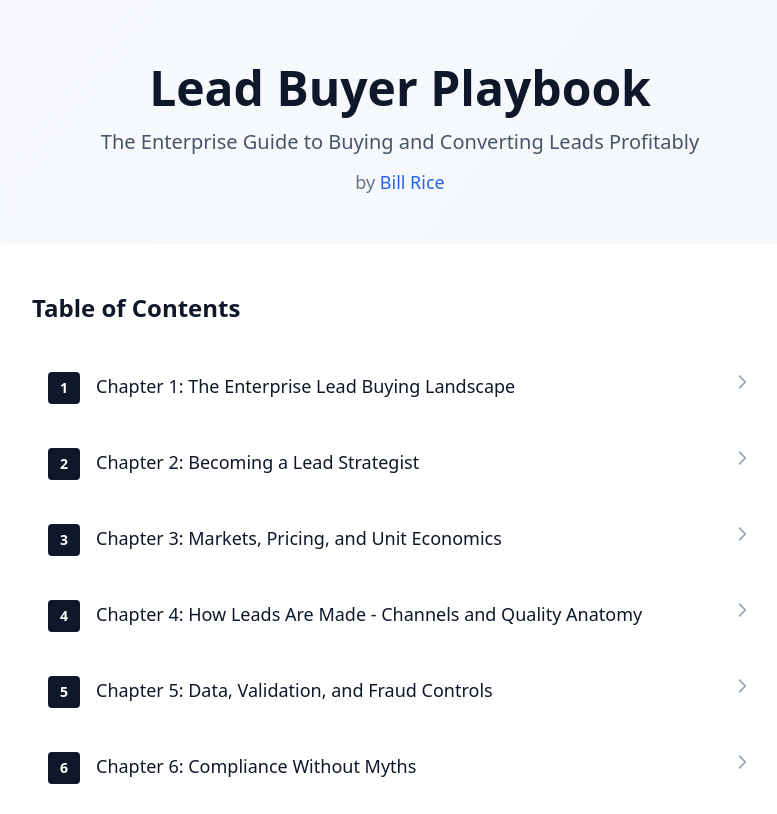
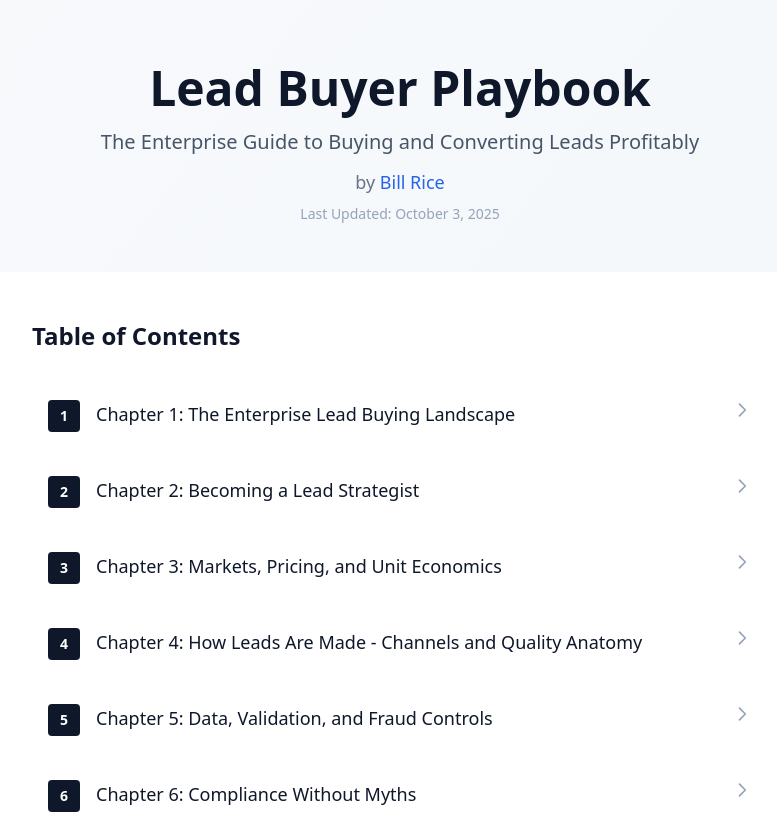
Before and after one commit to billriceusa/lead-buyer-playbook, a Next.js app: page / in a window 1280 px wide. Shown: the top 814 px of the page, without its empty margins (240-1017 px from the left). Built offline with nearby package versions, Linux system fonts and the light colour scheme.

Commit message:
Add Last Updated timestamp to home page
- Added auto-updating Last Updated line below author byline
- Date updates automatically on each build/deployment
- Formatted as 'Month Day, Year' (e.g., November 4, 2025)

```diff
--- a/app/page.tsx
+++ b/app/page.tsx
@@ -14,8 +14,11 @@ export default function HomePage() {
           <p className="text-xl text-slate-600 max-w-2xl mx-auto mb-3">
             The Enterprise Guide to Buying and Converting Leads Profitably
           </p>
-          <p className="text-lg text-slate-500">
+          <p className="text-lg text-slate-500 mb-2">
             by <a href="https://billrice.com" target="_blank" rel="noopener noreferrer" className="text-blue-600 hover:text-blue-700 hover:underline font-medium">Bill Rice</a>
+          </p>
+          <p className="text-sm text-slate-400">
+            Last Updated: {new Date().toLocaleDateString('en-US', { year: 'numeric', month: 'long', day: 'numeric' })}
           </p>
         </header>
 
```
